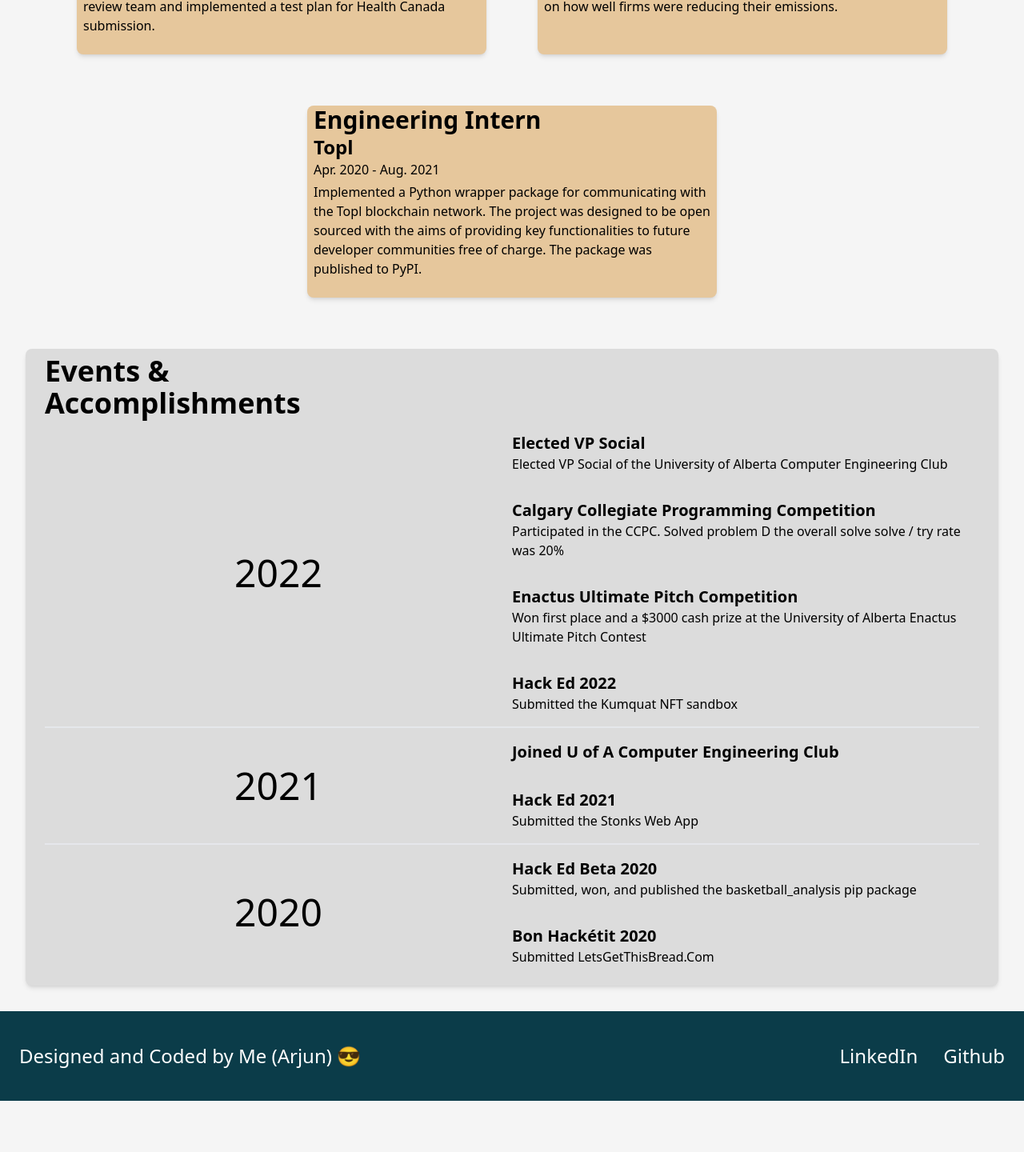
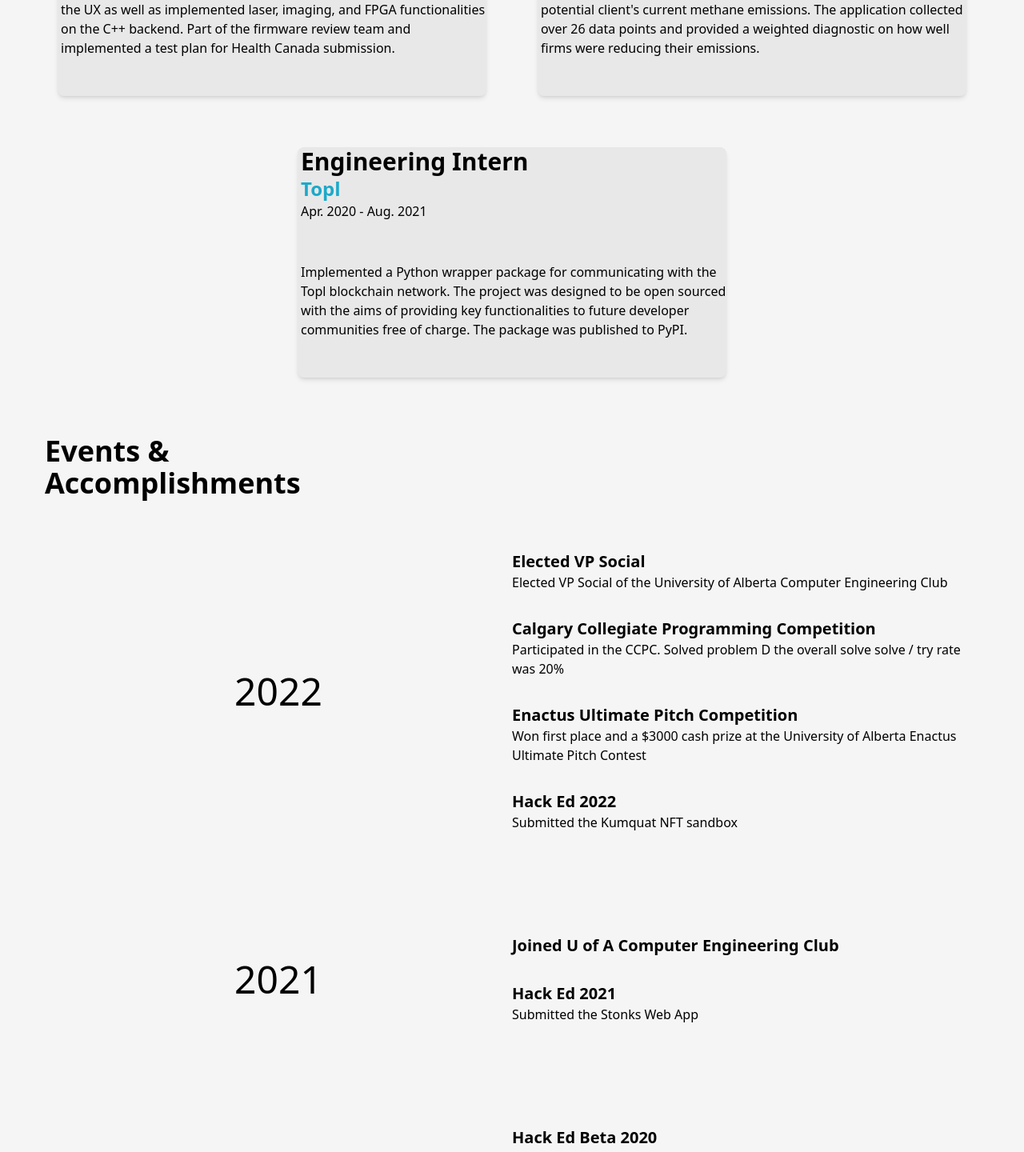
Before and after one commit to ArjunMehta01/personal_site_2, a React app: page /work in a window 1280 px wide. Shown: the part 244-1684 px from the top of the page at 80% size. Before the commit the page ends 1620 px from the top, so only its background shows below. Built offline with nearby package versions, Linux system fonts and the light colour scheme.

Commit message:
color scheme and stylings updated

```diff
--- a/src/components/Footer.js
+++ b/src/components/Footer.js
@@ -2,8 +2,6 @@ import React from "react";
 import tw from "tailwind-styled-components";
 
 const FooterContainer = tw.div`
-    bg-[#0B3C49]
-    text-white
     w-max-[100vw]
     w-full
     h-28
@@ -13,6 +11,7 @@ const FooterContainer = tw.div`
 const FText = tw.p`
     p-2
     text-2xl
+    font-semibold
     float-left
     inline-block
     pl-6
@@ -21,11 +20,12 @@ const FText = tw.p`
 const Anchor = tw.a`
     p-2
     text-2xl
+    font-semibold
     float-right
     inline-block
     pr-6
     hover:delay-750
-    hover:text-[#E6C79C]
+    hover:underline
 `;
 
 const Footer = () => {
--- a/src/components/JobCard.js
+++ b/src/components/JobCard.js
@@ -4,24 +4,28 @@ import { useNavigate } from "react-router-dom";
 
 const JCard = tw.div`
     grid
-    grid-cols-1
-    grid-rows-5
+    grid-rows-2
     rounded-lg
-    w-[32rem]
+    w-[33.5rem]
+    md:w-[33.5rem]
     m-8
-    h-60
-    bg-[#E6C79C]
+    pl-1
+    md:h-72
+    max-w-[50%]
     shadow-md
-    px-2
+    bg-[#e8e8e8]
+    sm:h-auto
+    sm:w-auto
 `;
 
 const Info = tw.div`
     row-span-1
     rounded-b-lg
+    align-top
 `;
 
 const HeaderContainer = tw.div`
-    row-span-2
+    row-span-1
     rounded-t-lg
 `;
 
@@ -31,6 +35,7 @@ const BigHeader = tw.h1`
 
 const SmallHeader = tw.h2`
     text-2xl
+    text-[#1ca9c9] // new color
 `;
 
 // row for header row for info
--- a/src/components/Navbar.js
+++ b/src/components/Navbar.js
@@ -6,12 +6,12 @@ import Pdf from '../assets/ArjunResume.pdf';
 
 const NavContainer = tw.div`
     flex
-    bg-[#0B3C49]
-    text-white
+    text-black
     flex-row
     rounded-b-lg
     w-max-[100vw]
     w-full
+    text-xl
 `;
 
 const Name = tw.p`
@@ -21,7 +21,7 @@ const Name = tw.p`
 `;
 
 const Navbar = (props) => {
-    const currentStyle = "text-[#E6C79C] font-bold";
+    const currentStyle = "text-[#1ca9c9] font-bold";
 
 
     return (
--- a/src/components/ProjectCard.js
+++ b/src/components/ProjectCard.js
@@ -4,18 +4,18 @@ import tw from "tailwind-styled-components";
 // TODO: change max for h to sensible val
 const PCard = tw.div`
     grid
-    grid-cols-6
     grid-rows-3
     rounded-lg
     w-[33.5rem]
+    md:w-[33.5rem]
     m-8
     pl-1
-    h-80
+    md:h-72
     max-w-[50%]
     shadow-md
-    bg-[#88BBE7]
+    bg-[#e8e8e8]
     sm:h-auto
-
+    sm:w-auto
 `;
 
 const Tag = tw.div`
@@ -28,11 +28,12 @@ const Tag = tw.div`
     border-1
     border-black
     text-center
-    w-20
+    w-[6rem]
     h-10
     mx-1
     mb-2
     text-sm
+    font-bold
 `;
 
 const ImageHolder = tw.div`
@@ -58,16 +59,15 @@ const TagHolder = tw.div`
 `;
 const Title = tw.h1`
     w-[95%]
-    text-3xl
+    text-4xl
 `;
 
 const TextContainer = tw.div`
     pt-1
-    col-start-1
-    col-end-5
     row-start-1
     row-end-3
     w-[95%]
+    text-lg
 `;
 
 const ProjectCard = (props) => {
@@ -82,7 +82,7 @@ const ProjectCard = (props) => {
                         return <Tag key={lang}>{lang}</Tag>
                     })}
                 </TagHolder>
-                <ImageHolder />
+                {/* <ImageHolder /> */}
             </PCard>
         );
 
--- a/src/output.css
+++ b/src/output.css
@@ -496,10 +496,6 @@ Ensure the default browser behavior of the `hidden` attribute.
   grid-row: span 1 / span 1;
 }
 
-.row-span-2 {
-  grid-row: span 2 / span 2;
-}
-
 .row-start-1 {
   grid-row-start: 1;
 }
@@ -570,16 +566,8 @@ Ensure the default browser behavior of the `hidden` attribute.
   height: 7rem;
 }
 
-.h-60 {
-  height: 15rem;
-}
-
 .h-full {
   height: 100%;
-}
-
-.h-80 {
-  height: 20rem;
 }
 
 .h-10 {
@@ -606,20 +594,20 @@ Ensure the default browser behavior of the `hidden` attribute.
   width: 100%;
 }
 
-.w-\[32rem\] {
-  width: 32rem;
-}
-
 .w-\[33\.5rem\] {
   width: 33.5rem;
 }
 
-.w-20 {
-  width: 5rem;
+.w-\[6rem\] {
+  width: 6rem;
 }
 
 .w-\[95\%\] {
   width: 95%;
+}
+
+.w-\[32rem\] {
+  width: 32rem;
 }
 
 .w-\[600px\] {
@@ -642,20 +630,12 @@ Ensure the default browser behavior of the `hidden` attribute.
   max-width: 50%;
 }
 
-.grid-cols-1 {
-  grid-template-columns: repeat(1, minmax(0, 1fr));
-}
-
-.grid-cols-6 {
-  grid-template-columns: repeat(6, minmax(0, 1fr));
-}
-
 .grid-cols-2 {
   grid-template-columns: repeat(2, minmax(0, 1fr));
 }
 
-.grid-rows-5 {
-  grid-template-rows: repeat(5, minmax(0, 1fr));
+.grid-rows-2 {
+  grid-template-rows: repeat(2, minmax(0, 1fr));
 }
 
 .grid-rows-3 {
@@ -721,37 +701,19 @@ Ensure the default browser behavior of the `hidden` attribute.
   border-width: 2px;
 }
 
-.border-t-2 {
-  border-top-width: 2px;
-}
-
-.border-t-0 {
-  border-top-width: 0px;
-}
-
 .border-black {
   --tw-border-opacity: 1;
   border-color: rgb(0 0 0 / var(--tw-border-opacity));
 }
 
-.bg-\[\#0B3C49\] {
+.bg-\[\#e8e8e8\] {
   --tw-bg-opacity: 1;
-  background-color: rgb(11 60 73 / var(--tw-bg-opacity));
-}
-
-.bg-\[\#E6C79C\] {
-  --tw-bg-opacity: 1;
-  background-color: rgb(230 199 156 / var(--tw-bg-opacity));
+  background-color: rgb(232 232 232 / var(--tw-bg-opacity));
 }
 
 .bg-\[\#F5F5F5\] {
   --tw-bg-opacity: 1;
   background-color: rgb(245 245 245 / var(--tw-bg-opacity));
-}
-
-.bg-\[\#88BBE7\] {
-  --tw-bg-opacity: 1;
-  background-color: rgb(136 187 231 / var(--tw-bg-opacity));
 }
 
 .bg-slate-300 {
@@ -767,11 +729,6 @@ Ensure the default browser behavior of the `hidden` attribute.
 .bg-slate-400 {
   --tw-bg-opacity: 1;
   background-color: rgb(148 163 184 / var(--tw-bg-opacity));
-}
-
-.bg-\[\#DCDCDC\] {
-  --tw-bg-opacity: 1;
-  background-color: rgb(220 220 220 / var(--tw-bg-opacity));
 }
 
 .p-2 {
@@ -792,9 +749,9 @@ Ensure the default browser behavior of the `hidden` attribute.
   padding-bottom: 2rem;
 }
 
-.px-2 {
-  padding-left: 0.5rem;
-  padding-right: 0.5rem;
+.py-12 {
+  padding-top: 3rem;
+  padding-bottom: 3rem;
 }
 
 .px-6 {
@@ -827,12 +784,20 @@ Ensure the default browser behavior of the `hidden` attribute.
   padding-bottom: 1rem;
 }
 
+.pb-0 {
+  padding-bottom: 0px;
+}
+
 .text-center {
   text-align: center;
 }
 
 .align-baseline {
   vertical-align: baseline;
+}
+
+.align-top {
+  vertical-align: top;
 }
 
 .align-middle {
@@ -859,14 +824,23 @@ Ensure the default browser behavior of the `hidden` attribute.
   line-height: 1.25rem;
 }
 
+.text-4xl {
+  font-size: 2.25rem;
+  line-height: 2.5rem;
+}
+
+.text-lg {
+  font-size: 1.125rem;
+  line-height: 1.75rem;
+}
+
 .text-5xl {
   font-size: 3rem;
   line-height: 1;
 }
 
-.text-4xl {
-  font-size: 2.25rem;
-  line-height: 2.5rem;
+.font-semibold {
+  font-weight: 600;
 }
 
 .font-bold {
@@ -877,19 +851,19 @@ Ensure the default browser behavior of the `hidden` attribute.
   font-weight: 800;
 }
 
-.text-white {
+.text-\[\#0B3C49\] {
   --tw-text-opacity: 1;
-  color: rgb(255 255 255 / var(--tw-text-opacity));
-}
-
-.text-\[\#E6C79C\] {
-  --tw-text-opacity: 1;
-  color: rgb(230 199 156 / var(--tw-text-opacity));
+  color: rgb(11 60 73 / var(--tw-text-opacity));
 }
 
 .text-black {
   --tw-text-opacity: 1;
   color: rgb(0 0 0 / var(--tw-text-opacity));
+}
+
+.text-\[\#1ca9c9\] {
+  --tw-text-opacity: 1;
+  color: rgb(28 169 201 / var(--tw-text-opacity));
 }
 
 .text-green-700 {
@@ -908,11 +882,6 @@ Ensure the default browser behavior of the `hidden` attribute.
   box-shadow: var(--tw-ring-offset-shadow, 0 0 #0000), var(--tw-ring-shadow, 0 0 #0000), var(--tw-shadow);
 }
 
-.hover\:text-\[\#E6C79C\]:hover {
-  --tw-text-opacity: 1;
-  color: rgb(230 199 156 / var(--tw-text-opacity));
-}
-
 .hover\:underline:hover {
   -webkit-text-decoration-line: underline;
           text-decoration-line: underline;
@@ -922,4 +891,18 @@ Ensure the default browser behavior of the `hidden` attribute.
   .sm\:h-auto {
     height: auto;
   }
+
+  .sm\:w-auto {
+    width: auto;
+  }
 }
+
+@media (min-width: 768px) {
+  .md\:h-72 {
+    height: 18rem;
+  }
+
+  .md\:w-\[33\.5rem\] {
+    width: 33.5rem;
+  }
+}
--- a/src/pages/Work.js
+++ b/src/pages/Work.js
@@ -15,15 +15,12 @@ const AccompsHeader = tw.div`
 const Accomps = tw.div`
     grid
     grid-cols-2
-    border-t-2
+    py-12
 `;
 
 const AccompsContainer = tw.div`
     px-6
-    rounded-lg
     m-8
-    shadow-md
-    bg-[#DCDCDC]
     py-2
 `;
 
@@ -67,7 +64,7 @@ const Work = () => {
                             <b>Events & Accomplishments</b>
                         </h1>
                     </AccompsHeader>
-                    <Accomps className="border-t-0">
+                    <Accomps>
                             <div className=" h-full flex justify-center items-center">
                                 <Year className="text-5xl">2022</Year>
                             </div>
@@ -98,7 +95,7 @@ const Work = () => {
                             </div>
                             {/* what else do */}
                     </Accomps>
-                    <Accomps>
+                    <Accomps className="pb-0">
                             <div className=" h-full flex justify-center items-center">
                                 <Year className="text-5xl">2020</Year>
                             </div>
--- a/src/pages/cfgPages/thisSite.js
+++ b/src/pages/cfgPages/thisSite.js
@@ -1,6 +1,7 @@
 import React from "react";
 import tw from "tailwind-styled-components";
 import Navbar from "../../components/Navbar";
+import MainContainer from "../../components/MainContainer";
 
 
 // future this is where you build generic project page
@@ -10,6 +11,9 @@ const thisSite = () => {
     return (
         <>
             <Navbar/>
+            <MainContainer>
+
+            </MainContainer>
         </>
     );
 };
```
